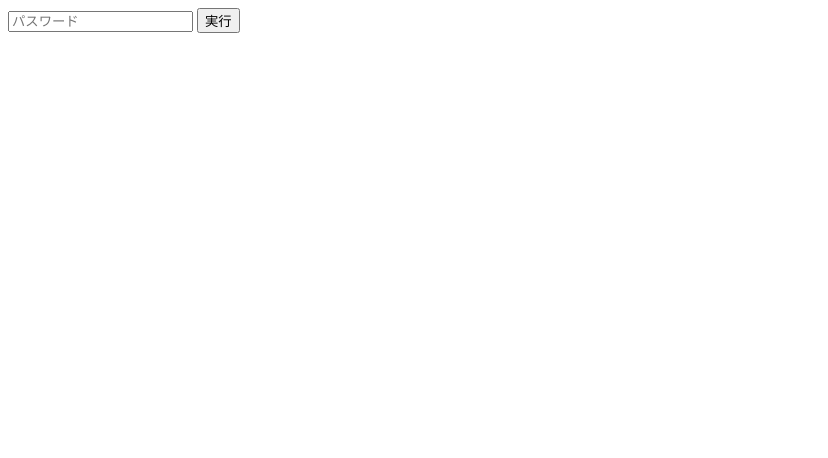
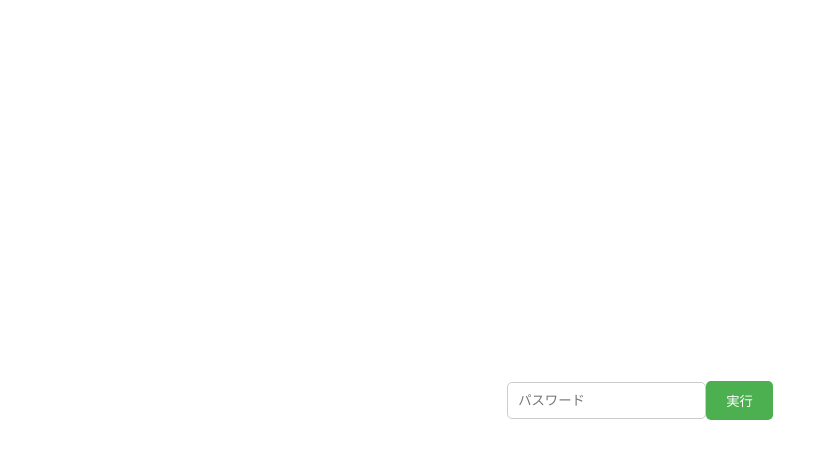
Before and after one commit to kyurururn/moecolle, a plain HTML site: page index.html in a window 1280 px wide. Shown: the whole page, without its empty margins (0-828 px from the left). Drawn offline with nearby package versions, Linux system fonts and the light colour scheme.

Commit message:
Add files via upload

```diff
--- a/index.html
+++ b/index.html
@@ -1,9 +1,39 @@
 <!DOCTYPE html>
 <html lang="ja">
-    <head>
-        <meta charset="utf-8">
-        <script src="https://cdnjs.cloudflare.com/ajax/libs/crypto-js/4.0.0/crypto-js.min.js"></script>
-    </head>
+<head>
+    <meta charset="utf-8">
+    <meta name="viewport" content="width=device-width, initial-scale=1">
+    <style>
+        body {
+            font-family: Arial, sans-serif;
+            display: flex;
+            justify-content: center;
+            align-items: center;
+            height: 100vh;
+            margin: 0;
+        }
+        .password-form {
+            text-align: center;
+        }
+        input[type="text"] {
+            padding: 10px;
+            margin: 10px 0;
+            border: 1px solid #ccc;
+            border-radius: 5px;
+        }
+        button {
+            padding: 10px 20px;
+            background-color: #4CAF50;
+            color: white;
+            border: none;
+            border-radius: 5px;
+            cursor: pointer;
+        }
+        button:hover {
+            background-color: #45a049;
+        }
+    </style>
+</head>
     <body>
         <input id="pass" type="text" placeholder="パスワード">
         <button onclick="answer()">実行</button>
```
